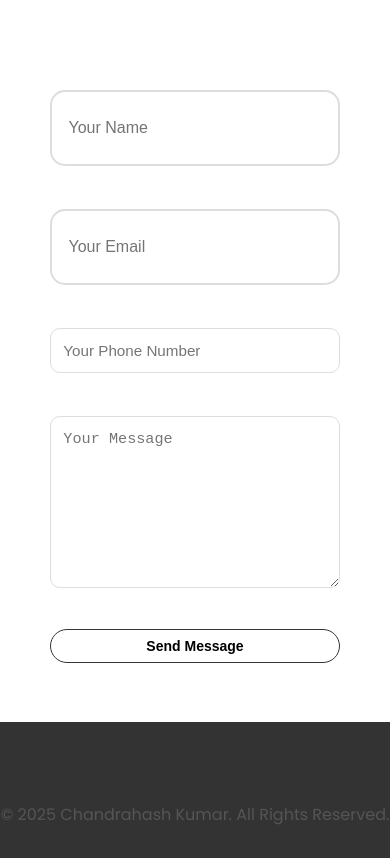
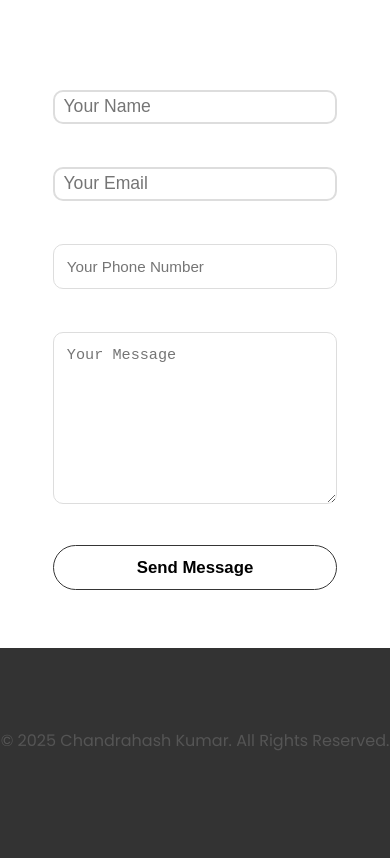
Before and after one commit to chandrahashkumar/my-portfolio, a plain HTML site: page index.html in a window 390 px wide. Shown: the part 3960-4818 px from the top of the page. Drawn offline with Linux system fonts and the light colour scheme.

Commit message:
final update

```diff
--- a/style.css
+++ b/style.css
@@ -445,11 +445,11 @@ article .icon {
 .form-group input[type="text"],
 .form-group input[type="email"] {
   width: 100%;
-  height: min(12vh, 120px);  /* Increased from 10vh/100px */
-  padding: min(3.5vh, 2.5rem);   /* Increased padding */
-  font-size: min(2.8vh, 1.3rem);  /* Increased font size */
+  height: min(6vh, 60px);  /* Decreased height from 8vh/80px to 6vh/60px */
+  padding: min(1.5vh, 1rem);   /* Adjusted padding for smaller height */
+  font-size: min(2.2vh, 1.1rem);  /* Slightly reduced font size */
   border: 2px solid #ddd;
-  border-radius: min(2.5vh, 15px);  /* Increased border radius */
+  border-radius: min(1.5vh, 10px);  /* Adjusted border radius */
   transition: all 0.3s ease;
 }
 
@@ -531,13 +531,10 @@ input:focus.invalid {
 @media screen and (max-width: 768px) {
   .form-group input[type="text"],
   .form-group input[type="email"] {
-    height: min(10vh, 100px);
-    padding: min(2.5vh, 1.8rem);
-    font-size: min(2.2vh, 1.1rem);
+    height: min(5vh, 50px);
+    padding: min(1.2vh, 0.8rem);
   }
-}
 
-@media screen and (max-width: 992px) {
   .contact-form-container {
     max-width: min(800px, 90%);
     padding: min(3vh, 2rem);
@@ -556,54 +553,11 @@ input:focus.invalid {
   }
 }
 
-@media screen and (max-width: 768px) {
-  .contact-form-container {
-    max-width: min(600px, 95%);
-    padding: min(2.5vh, 1.8rem);
-  }
-
-  .form-group {
-    margin-bottom: min(3vh, 2rem);
-  }
-
-  .form-group input,
-  .form-group textarea {
-    font-size: min(2vh, 1rem);
-    padding: min(2vh, 1rem);
-  }
-
-  .form-group input[type="text"],
-  .form-group input[type="email"] {
-    height: min(10vh, 100px);
-    padding: min(2.5vh, 1.8rem);
-  }
-
-  .error-message {
-    font-size: min(1.6vh, 0.8rem);
-    bottom: -20px;
-  }
-
-  #contact-form .btn {
-    width: 100%;
-    padding: clamp(8px, 2vw, 12px);
-    font-size: clamp(14px, 3vw, 16px);
-  }
-
-  .input-large {
-    height: min(7vh, 60px);
-  }
-
-  .textarea-large {
-    min-height: min(25vh, 200px);
-  }
-}
-
 @media screen and (max-width: 480px) {
   .form-group input[type="text"],
   .form-group input[type="email"] {
-    height: min(9vh, 90px);
-    padding: min(2vh, 1.5rem);
-    font-size: min(2vh, 1rem);
+    height: min(4vh, 40px);
+    padding: min(1vh, 0.6rem);
   }
 
   .contact-form-container {
```
